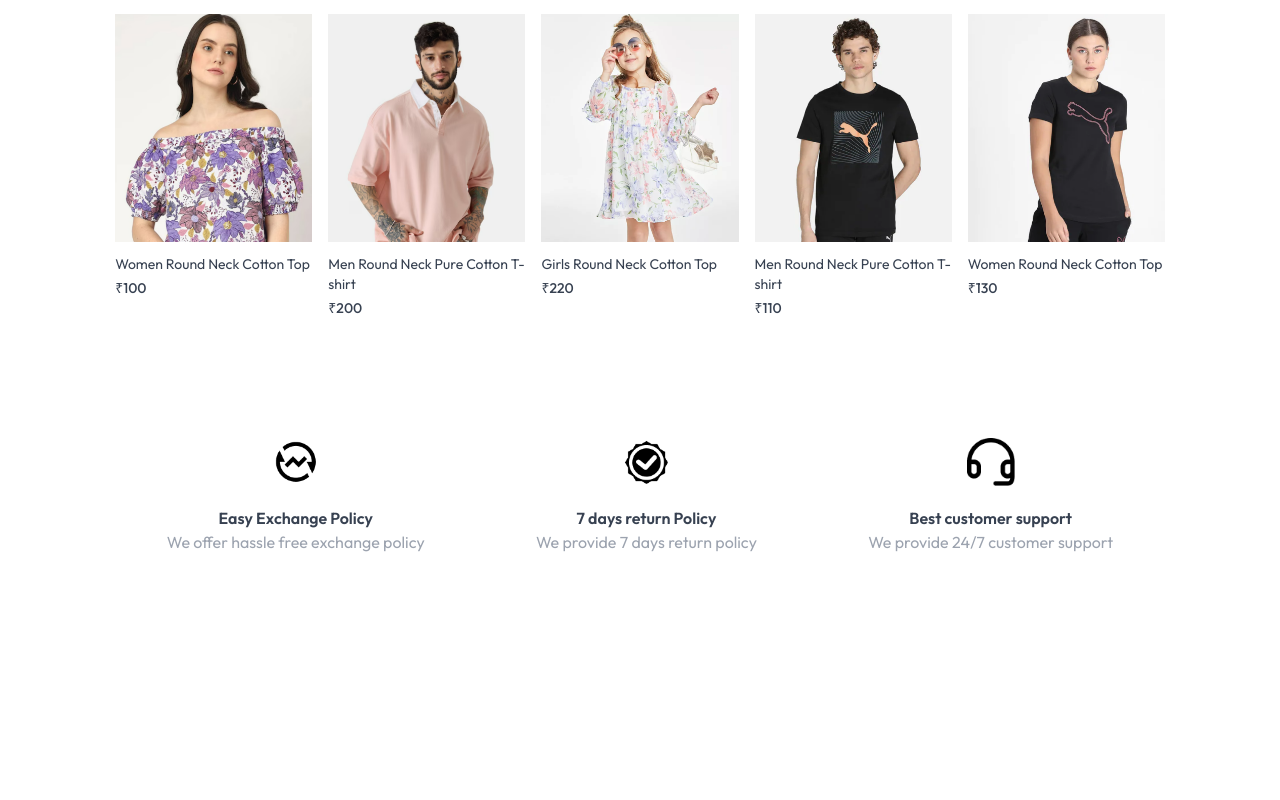
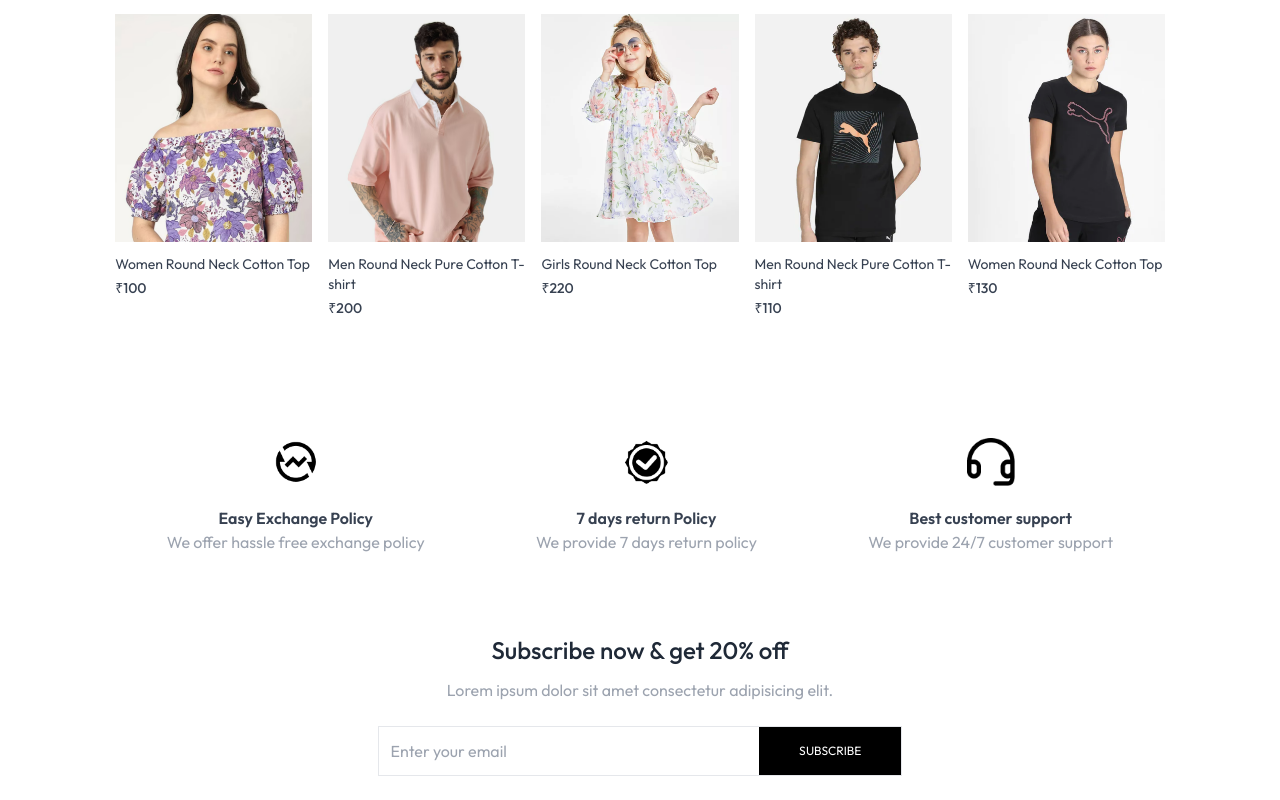
Before and after one commit to PriyankaGurav0105/mern_e-commerce_website, a React (Vite) app in the folder frontend/: page / in a window 1280 px wide. Shown: the part 1495-2295 px from the top of the page. Before the commit the page ends 2129 px from the top, so only its background shows below. Built offline with nearby package versions, Linux system fonts and the light colour scheme.

Commit message:
Newletter box section added

```diff
--- /dev/null
+++ b/frontend/src/Components/NewletterBox.jsx
@@ -0,0 +1,25 @@
+/**
+ * Functional component for a newsletter subscription box.
+ * Handles form submission to subscribe users and provide a discount.
+ * @returns {JSX.Element} Newsletter subscription box component.
+ */
+/* eslint-disable no-unused-vars */
+import React from 'react'
+
+const NewletterBox = () => {
+    const onSubmitHandler = (event) =>{
+        event.preventDefault();
+    }
+  return (
+    <div className='text-center'>
+      <p className='text-2xl font-medium text-gray-800'>Subscribe now & get 20% off</p>
+      <p className='text-gray-400 mt-3'>Lorem ipsum dolor sit amet consectetur adipisicing elit.</p>
+      <form className='w-full sm:w-1/2 flex items-center gap-3 mx-auto my-6 border pl-3'>
+        <input className='w-full sm:flex-1 outline-none' type='email' placeholder='Enter your email' required/>
+        <button onSubmit={onSubmitHandler} type='submit' className='bg-black text-white text-xs px-10 py-4'>SUBSCRIBE</button>
+      </form>
+    </div>
+  )
+}
+
+export default NewletterBox
--- a/frontend/src/pages/Home.jsx
+++ b/frontend/src/pages/Home.jsx
@@ -4,6 +4,7 @@
 import LatestCollection from '../Components/LatestCollection'
 import BestSeller from '../Components/bestSeller'
 import Policy from '../Components/Policy'
+import NewletterBox from '../Components/NewletterBox'
 
 const Home = () => {
   return (
@@ -12,6 +13,7 @@
       <LatestCollection/>
       <BestSeller/>
       <Policy/>
+      <NewletterBox/>
     </div>
   )
 }
```
